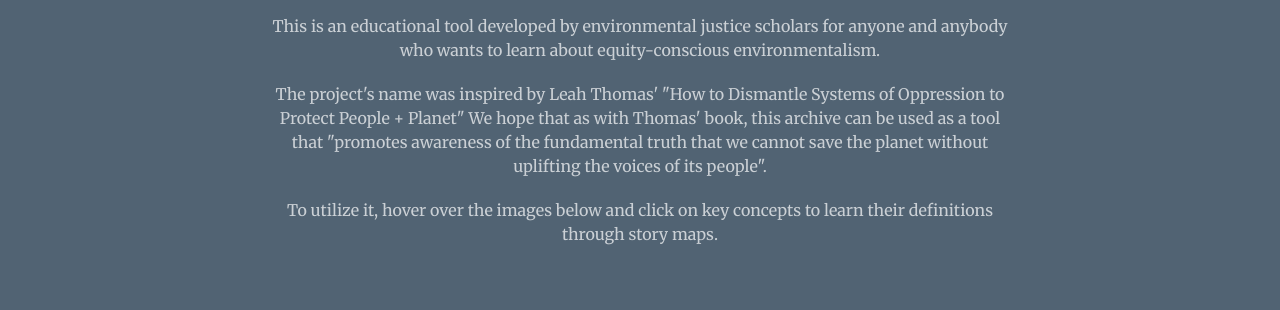
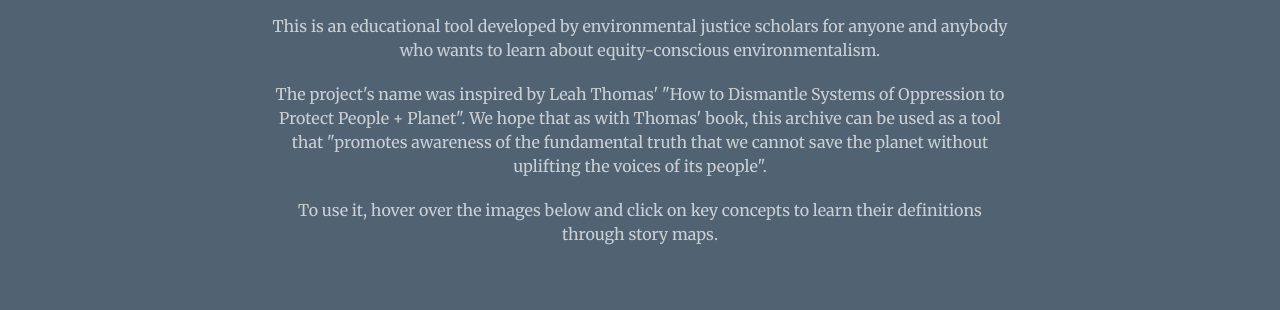
Before and after one commit to peopleandplanet/peopleandplanet.github.io, a Jekyll site: the page built from index.html, in a window 1280 px wide and 900 px high, scrolled down 954 px. Shown: the part 176-486 px from the top of the window. Built offline with Jekyll 4.4.1, drawn with Linux system fonts in a browser that asks for light colours.

Commit message:
Update call-to-action.html

```diff
--- a/_includes/call-to-action.html
+++ b/_includes/call-to-action.html
@@ -6,8 +6,8 @@
                 <hr class="light">
                 <p class="text-faded">The people and planet project is a growing archive of story maps or digital stories that combine maps, text and multimedia to define key concepts relating to nature, people and justice.</p>
                 <p class="text-faded">This is an educational tool developed by environmental justice scholars for anyone and anybody who wants to learn about equity-conscious environmentalism.</p>
-                <p class="text-faded">The project's name was inspired by Leah Thomas' "How to Dismantle Systems of Oppression to Protect People + Planet" We hope that as with Thomas' book, this archive can be used as a tool that "promotes awareness of the fundamental truth that we cannot save the planet without uplifting the voices of its people".</p>
-                <p class="text-faded">To utilize it, hover over the images below and click on key concepts to learn their definitions through story maps.</p>
+                <p class="text-faded">The project's name was inspired by Leah Thomas' "How to Dismantle Systems of Oppression to Protect People + Planet". We hope that as with Thomas' book, this archive can be used as a tool that "promotes awareness of the fundamental truth that we cannot save the planet without uplifting the voices of its people".</p>
+                <p class="text-faded">To use it, hover over the images below and click on key concepts to learn their definitions through story maps.</p>
                 <p class="text-faded"> </p>
             </div>
         </div>
```
